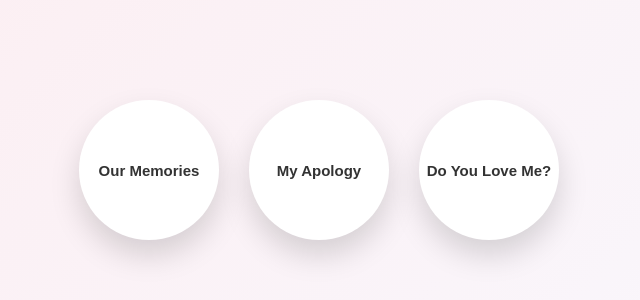
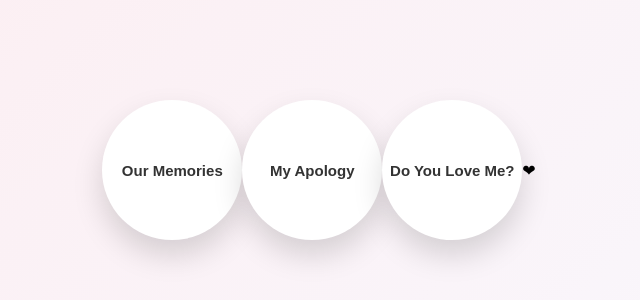
Before and after one commit to omshimpi43-ui/i-m-sorry-darlo, a plain HTML site: page index.html in a window 1280 px wide. Shown: the part 230-530 px from the top of the page, without its empty margins (321-961 px from the left). Drawn offline with Linux system fonts and the light colour scheme.

Commit message:
Update index.html

```diff
--- a/index.html
+++ b/index.html
@@ -8,12 +8,23 @@
 </head>
 <body>
 
-<div class="bubble-container">
-    <button class="bubble" onclick="openModal('memories')">Our Memories</button>
-    <button class="bubble" onclick="openModal('apology')">My Apology</button>
-    <button class="bubble" onclick="openModal('question')">Do You Love Me?</button>
-</div>
+<!-- Bubbles -->
+<button class="bubble top-left" onclick="openModal('memories')">
+    Our Memories
+</button>
 
+<button class="bubble top-right" onclick="openModal('apology')">
+    My Apology
+</button>
+
+<button class="bubble bottom-left" onclick="openModal('question')">
+    Do You Love Me?
+</button>
+
+<!-- Heart -->
+<div class="heart bottom-right">❤</div>
+
+<!-- Modal -->
 <div id="modal" class="modal">
     <div class="modal-content">
         <span class="close" onclick="closeModal()">×</span>
```
